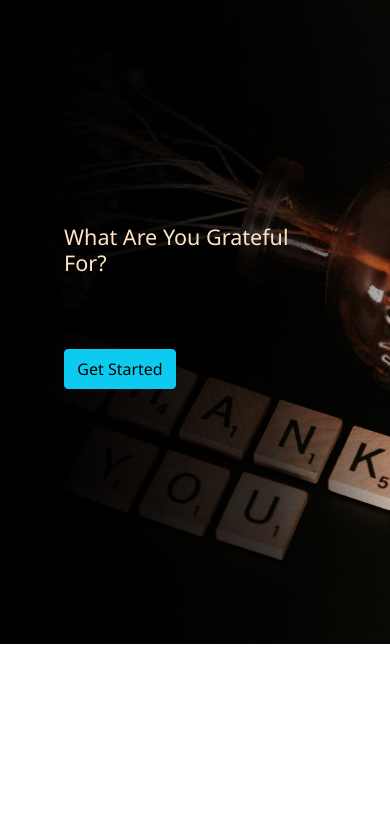
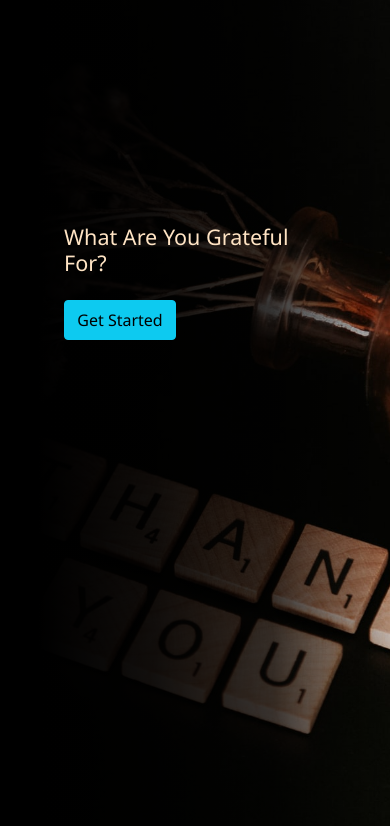
Before and after one commit to ntig0001/grateful_app, a React (Create React App) app: page / in a window 390 px wide. Shown: the top 826 px of the page. Built offline with nearby package versions, Linux system fonts and the light colour scheme; no server answers.

Commit message:
no media query for mobile

```diff
--- a/src/App.css
+++ b/src/App.css
@@ -11,11 +11,10 @@ html{
 }
 
 .App {
-  font-size: 5rem;
   color: bisque;
   font-weight: bold;
   position: absolute;
-  height: auto;
+  height: 100%;
   width: 100%;
   background-image: linear-gradient(to right,
   rgba(0,0,0,1) 10%,
@@ -128,9 +127,3 @@ html{
   position: absolute;
   width: 100%;
 }
-
-@media only screen and (max-width: 600px) {
-  .app{
-    height: 1000px;
-  }
-}
```
